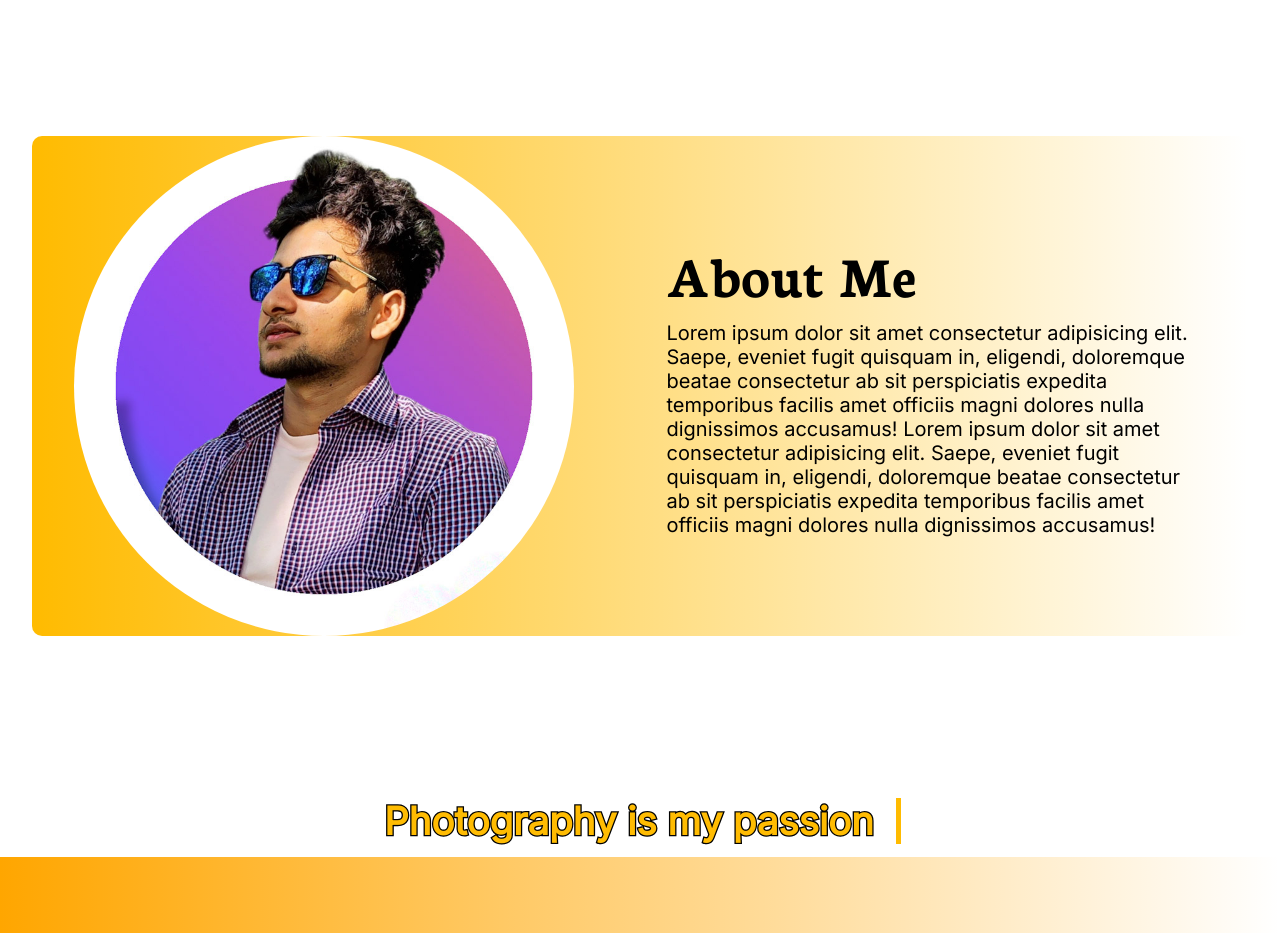
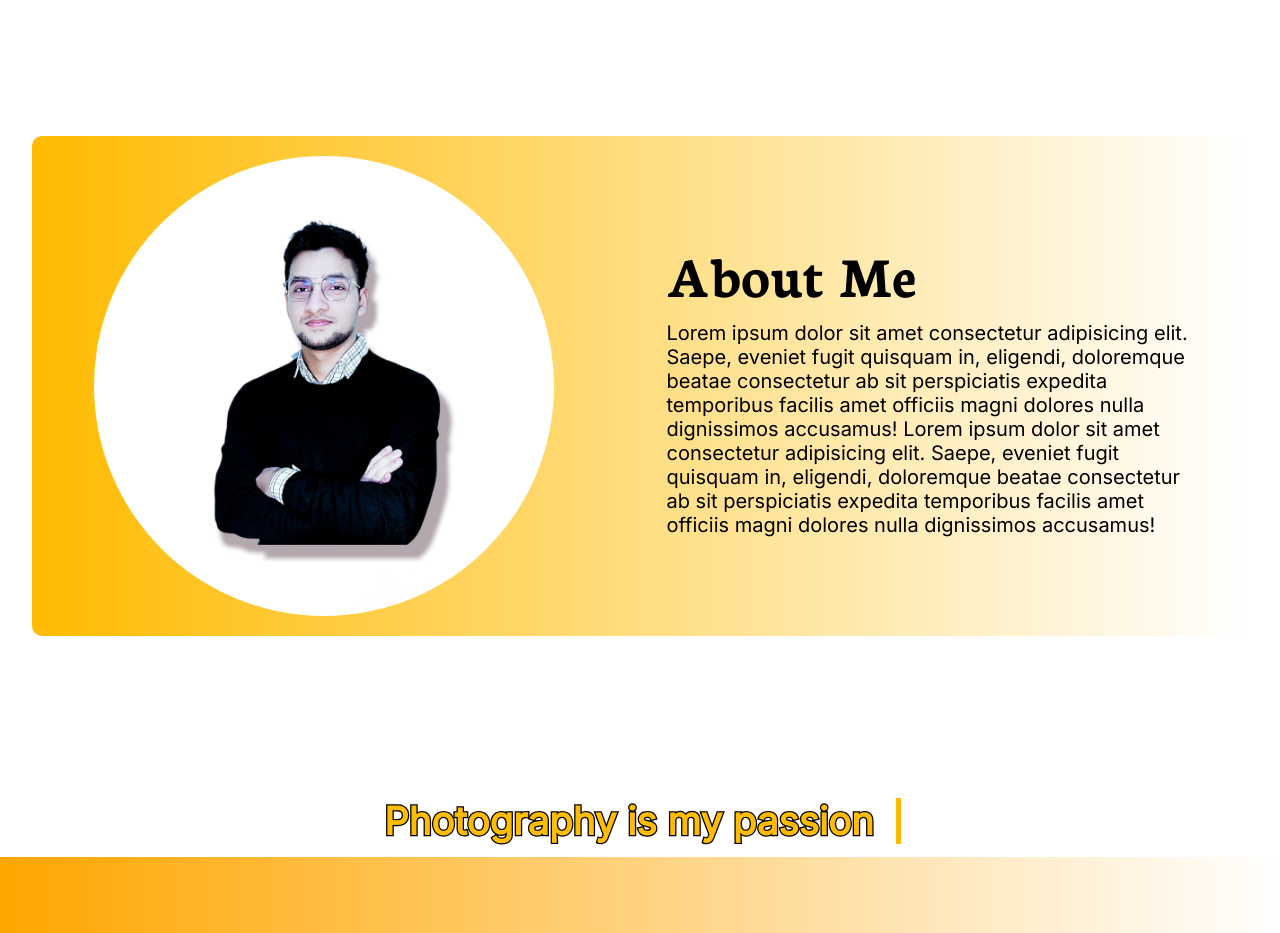
Before and after one commit to Md-Saiful-islam99/Photography-Website, a plain HTML site: page index.html in a window 1280 px wide. Shown: the part 920-1853 px from the top of the page. Drawn offline with Linux system fonts and the light colour scheme.

Commit message:
photo added

```diff
--- a/index.html
+++ b/index.html
@@ -42,7 +42,7 @@
 
         <section class="about">
             <div class="main">
-                    <img src="Images/saiful.jpg" alt="">
+                    <img src="Images/my-photo-1.jpg" alt="">
                 <div class="about-text">
                     <h1>About Me</h1>
                     <p>Lorem ipsum dolor sit amet consectetur adipisicing elit. Saepe, eveniet fugit quisquam in, eligendi, doloremque beatae consectetur ab sit perspiciatis expedita temporibus facilis amet officiis magni dolores nulla dignissimos accusamus! Lorem ipsum dolor sit amet consectetur adipisicing elit. Saepe, eveniet fugit quisquam in, eligendi, doloremque beatae consectetur ab sit perspiciatis expedita temporibus facilis amet officiis magni dolores nulla dignissimos accusamus!</p>
--- a/style.css
+++ b/style.css
@@ -144,6 +144,7 @@ nav li a:hover{
     width: 500px;
     max-width: 100%;
     border-radius: 1000px;
+    padding: 20px;
 }
 .about .main .about-text {
     width: 550px;
```
Also changed, not shown: Images/2022-01-20-17-48-00-922.jpg (added), Images/my-photo-1.jpg (added), Images/my-photo-2.jpg (added).
